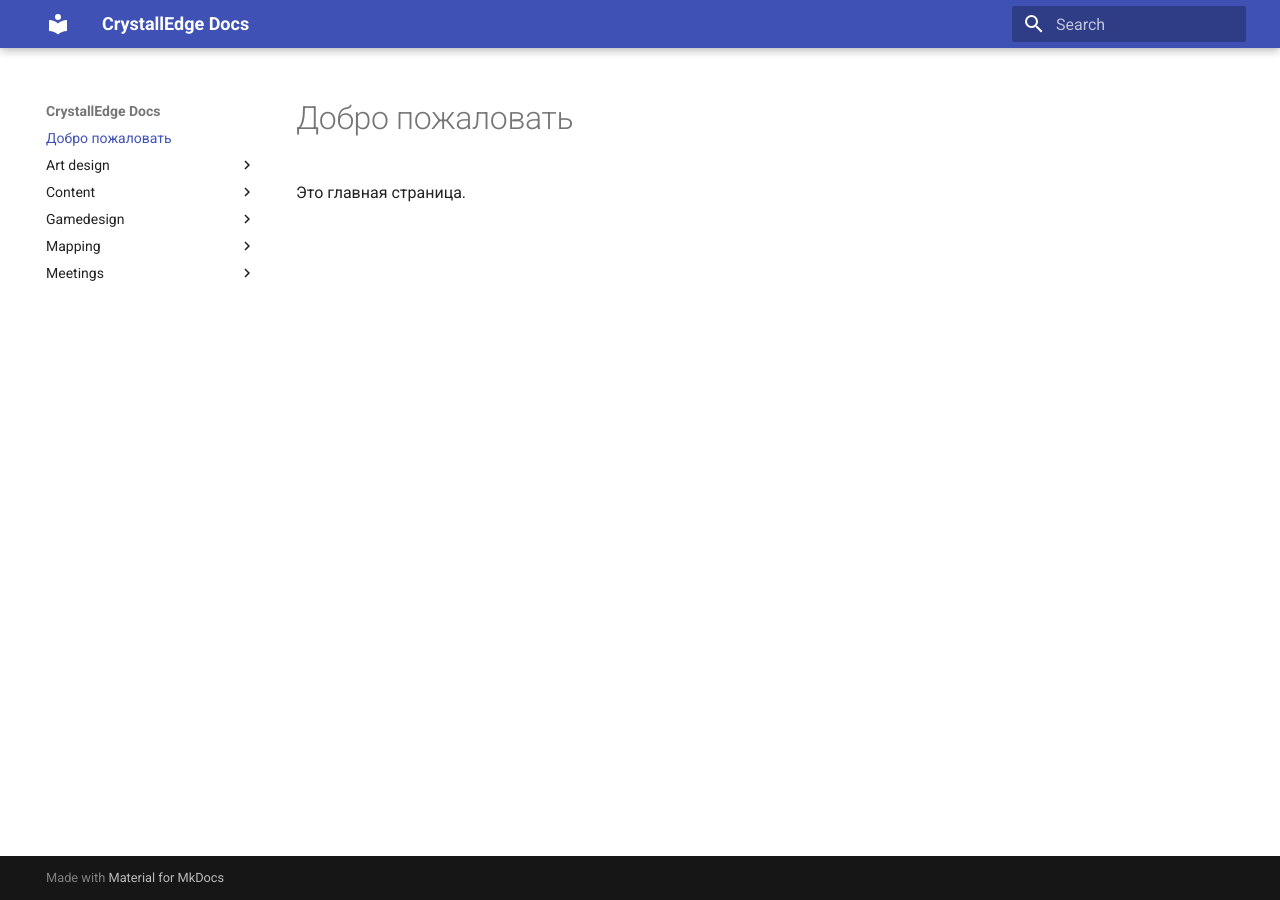
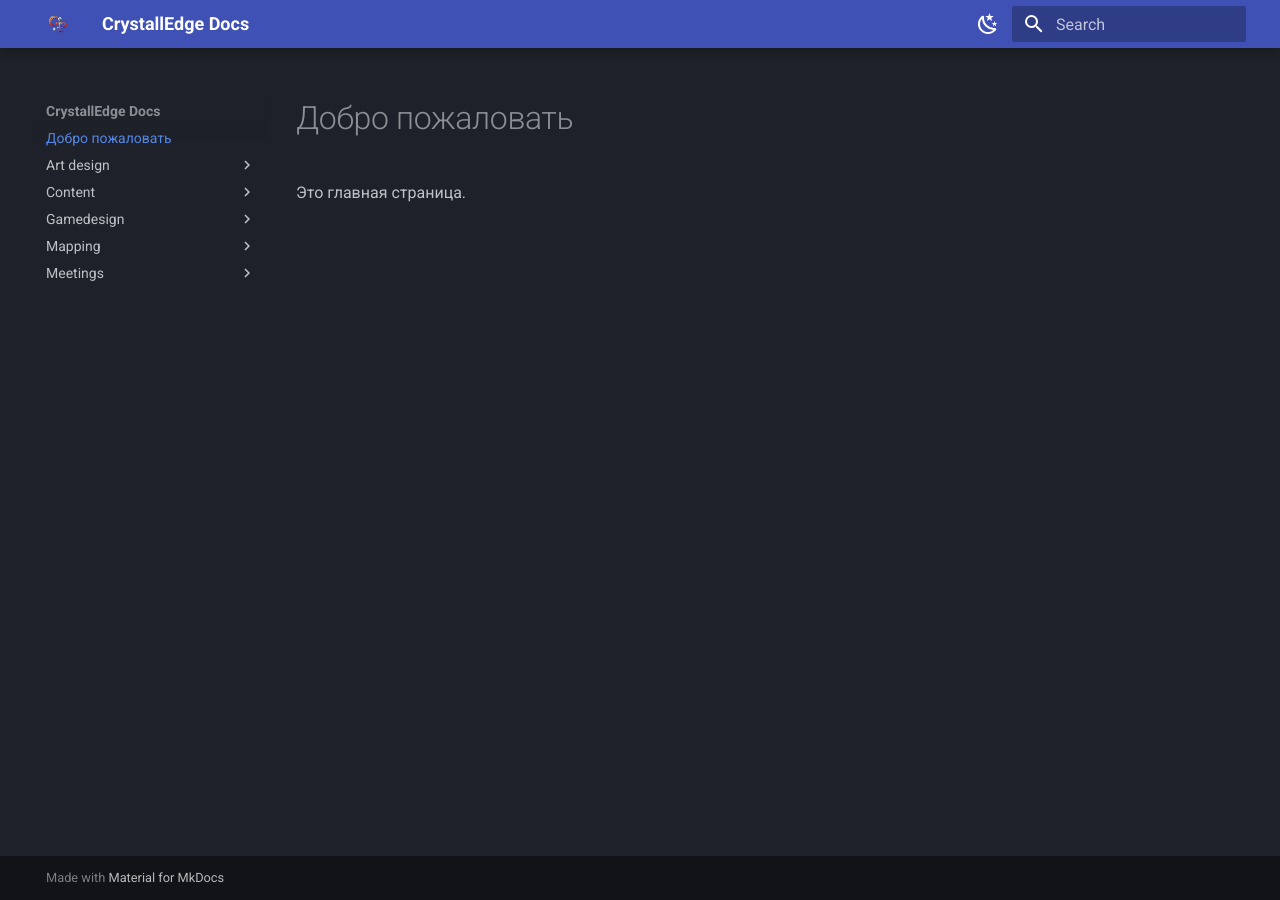
Before and after one commit to crystallpunk-14/crystallpunk-docs, an MkDocs documentation site: the page built from docs/index.md, in a window 1280 px wide. Built offline with MkDocs 1.6.1 and Material for MkDocs 9.7.7, drawn with Linux system fonts in a browser that asks for light colours.

Commit message:
dark theme

```diff
--- a/mkdocs.yml
+++ b/mkdocs.yml
@@ -3,6 +3,26 @@
 
 theme:
   name: material
+  logo: logo.png
+  palette:
+    - scheme: slate         # тёмная основа
+      primary: indigo # цвет основных элементов (верхняя панель, кнопки)
+      accent: orange       # цвет акцентных элементов (выделение, ссылки, чекбоксы)
+      toggle:
+        icon: material/weather-night
+        name: Переключить на светлую тему
+      # Дополнительная кастомизация цветов:
+      background: '#191724'   # цвет фона всей страницы
+      surface:   '#26233a'   # цвет "карточек", всплывающих окон и навигации
+      on-background: '#e0def4' # цвет основного текста
+      on-surface:   '#e0def4' # цвет текста на "карточках"
+      # Можно добавить другие цвета: https://squidfunk.github.io/mkdocs-material/setup/changing-the-colors/#color-palette
+    - scheme: default
+      primary: indigo
+      accent: orange
+      toggle:
+        icon: material/weather-sunny
+        name: Переключить на тёмную тему
 
 plugins:
   - search
```
Also changed, not shown: docs/logo.png (added), 1 other file.
